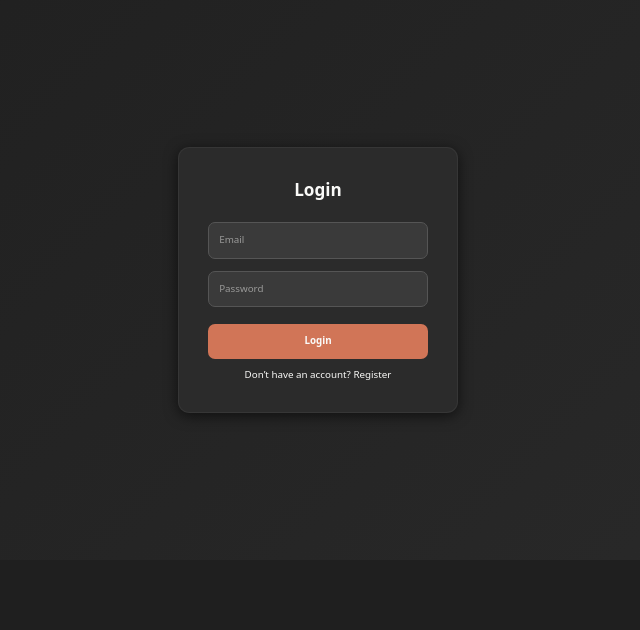
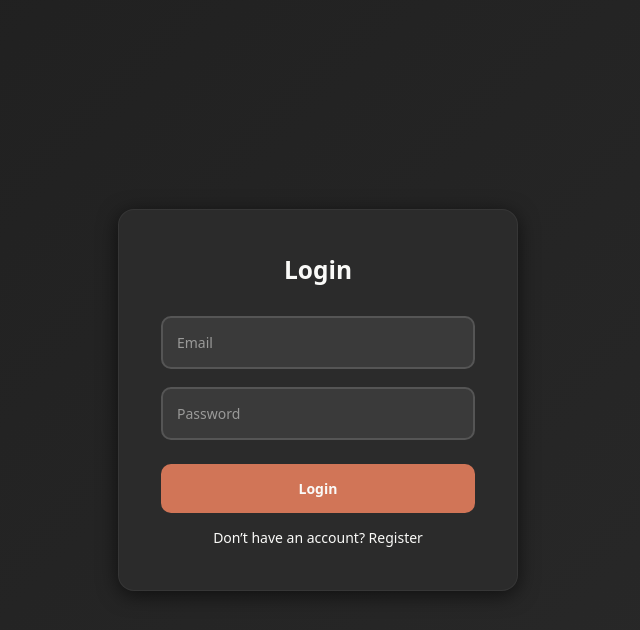
Before and after one commit to MohitWadhwani201/Basic-Todo, a React (Vite) app in the folder frontend/: page / in a window 1280 px wide. Shown: the top 630 px of the page, without its empty margins (322-962 px from the left). Built offline with nearby package versions, Linux system fonts and the light colour scheme; no server answers.

Commit message:
updated frontend

```diff
--- a/frontend/src/index.css
+++ b/frontend/src/index.css
@@ -10,7 +10,7 @@ html {
 	font-size: 14px;
 }
 html {
-	zoom: 0.7;
+	zoom: 1;
 }
 :root {
 	/* Fonts */
```
